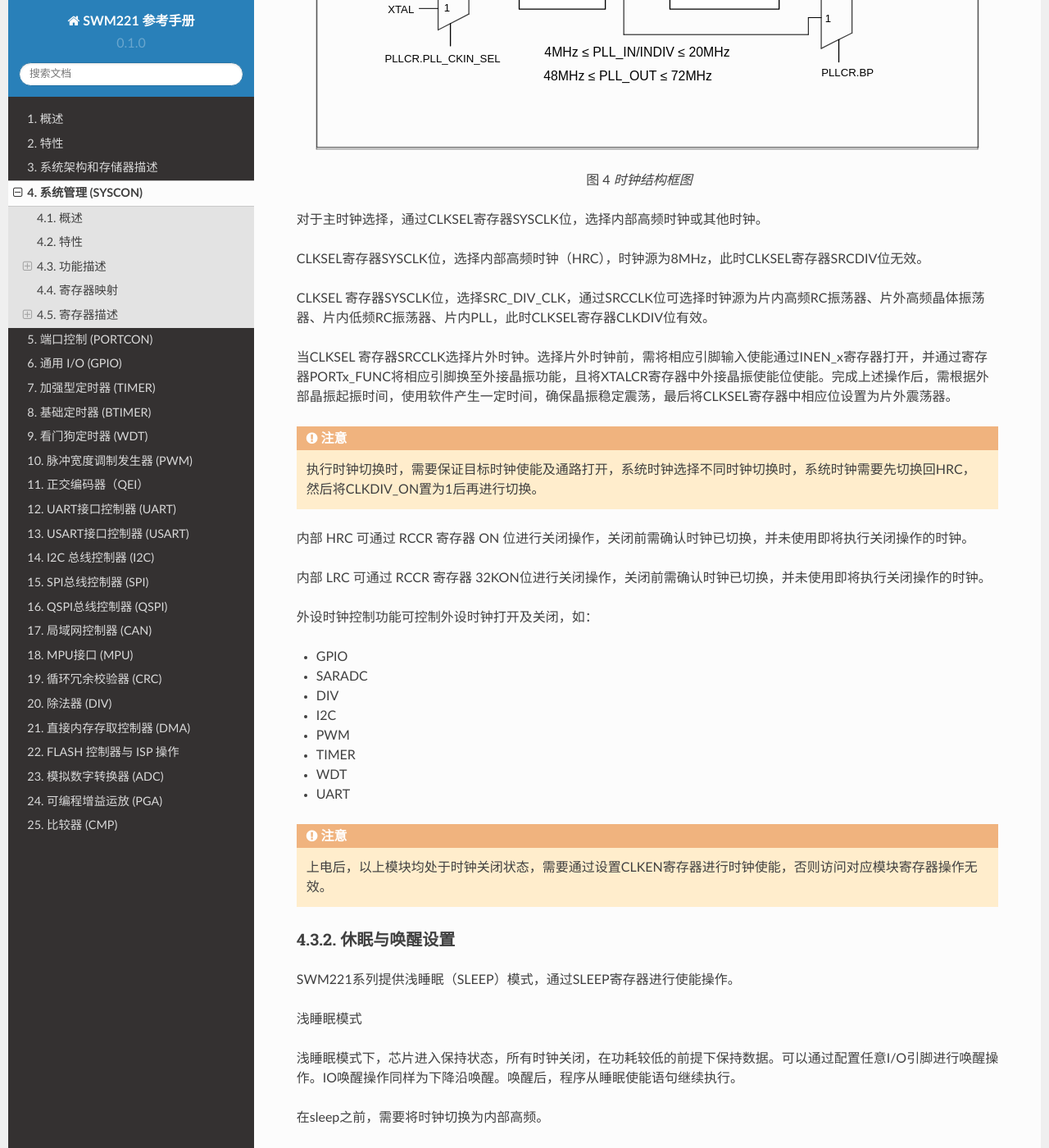
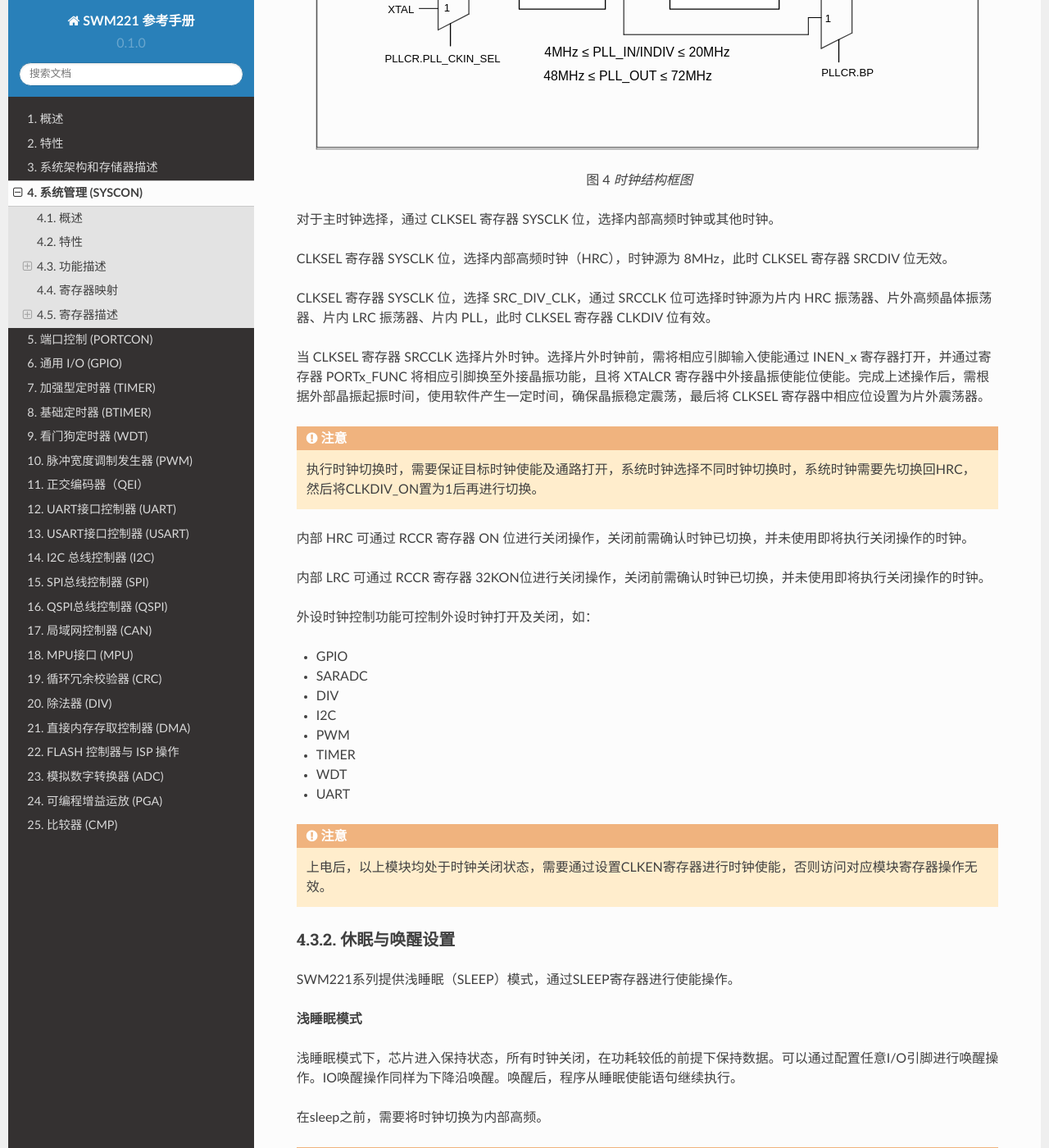
Before and after one commit to Synwit-Co-Ltd/swm221_reference_manual_public, a Sphinx documentation site: the page built from docs/source/blocks/SYSCON/index.rst, in a window 1280 px wide and 1400 px high, scrolled down 1445 px. Shown: the whole window at 82% size. Built offline with Sphinx 7.4.7 and the Read the Docs theme 2.0.0, drawn with Linux system fonts in a browser that asks for light colours; some of the changed text lies outside the part shown.

Commit message:
syscon sleep update

```diff
--- a/docs/source/blocks/SYSCON/functions.rst
+++ b/docs/source/blocks/SYSCON/functions.rst
@@ -22,15 +22,13 @@
 
    时钟结构框图
 
-对于主时钟选择，通过CLKSEL寄存器SYSCLK位，选择内部高频时钟或其他时钟。
+对于主时钟选择，通过 CLKSEL 寄存器 SYSCLK 位，选择内部高频时钟或其他时钟。
 
-CLKSEL寄存器SYSCLK位，选择内部高频时钟（HRC），时钟源为8MHz，此时CLKSEL寄存器SRCDIV位无效。
+CLKSEL 寄存器 SYSCLK 位，选择内部高频时钟（HRC），时钟源为 8MHz，此时 CLKSEL 寄存器 SRCDIV 位无效。
 
-CLKSEL
-寄存器SYSCLK位，选择SRC_DIV_CLK，通过SRCCLK位可选择时钟源为片内高频RC振荡器、片外高频晶体振荡器、片内低频RC振荡器、片内PLL，此时CLKSEL寄存器CLKDIV位有效。
+CLKSEL 寄存器 SYSCLK 位，选择 SRC_DIV_CLK，通过 SRCCLK 位可选择时钟源为片内 HRC 振荡器、片外高频晶体振荡器、片内 LRC 振荡器、片内 PLL，此时 CLKSEL 寄存器 CLKDIV 位有效。
 
-当CLKSEL
-寄存器SRCCLK选择片外时钟。选择片外时钟前，需将相应引脚输入使能通过INEN_x寄存器打开，并通过寄存器PORTx_FUNC将相应引脚换至外接晶振功能，且将XTALCR寄存器中外接晶振使能位使能。完成上述操作后，需根据外部晶振起振时间，使用软件产生一定时间，确保晶振稳定震荡，最后将CLKSEL寄存器中相应位设置为片外震荡器。
+当 CLKSEL 寄存器 SRCCLK 选择片外时钟。选择片外时钟前，需将相应引脚输入使能通过 INEN_x 寄存器打开，并通过寄存器 PORTx_FUNC 将相应引脚换至外接晶振功能，且将 XTALCR 寄存器中外接晶振使能位使能。完成上述操作后，需根据外部晶振起振时间，使用软件产生一定时间，确保晶振稳定震荡，最后将 CLKSEL 寄存器中相应位设置为片外震荡器。
 
 .. attention::
   执行时钟切换时，需要保证目标时钟使能及通路打开，系统时钟选择不同时钟切换时，系统时钟需要先切换回HRC，然后将CLKDIV_ON置为1后再进行切换。
@@ -42,19 +40,12 @@
 外设时钟控制功能可控制外设时钟打开及关闭，如：
 
 -  GPIO
-
 -  SARADC
-
 -  DIV
-
 -  I2C
-
 -  PWM
-
 -  TIMER
-
 -  WDT
-
 -  UART
 
 .. attention::
@@ -66,22 +57,25 @@
 
 SWM221系列提供浅睡眠（SLEEP）模式，通过SLEEP寄存器进行使能操作。
 
-浅睡眠模式
+**浅睡眠模式**
 
 浅睡眠模式下，芯片进入保持状态，所有时钟关闭，在功耗较低的前提下保持数据。可以通过配置任意I/O引脚进行唤醒操作。IO唤醒操作同样为下降沿唤醒。唤醒后，程序从睡眠使能语句继续执行。
 
 在sleep之前，需要将时钟切换为内部高频。
 
-注意：浅睡眠模式使能前需保证LRCLRC（32KHZ）时钟为使能状态，且将所有不需要唤醒操作的IO输入使能关闭（PORTCON模块中INEN_x寄存器）。
+.. attention::
+   浅睡眠模式使能前需保证 LRC（32KHZ）时钟为使能状态，且将所有不需要唤醒操作的 IO 输入使能关闭（PORTCON 模块中 INEN_x 寄存器）。
 
-FLASH深睡眠模式使能独立控制，默认为开启状态，进入睡眠模式和唤醒不需要单独操作，在核唤醒
-FLASH在20us后自动唤醒，在这20us内不能对FLASH操作，建议在SRAM中运行睡眠以及唤醒和等待的操作。
 
-端口唤醒
+.. important::
+   FLASH 深睡眠模式使能独立控制，默认为开启状态，进入睡眠模式和唤醒不需要单独操作，在核唤醒 FLASH 在 20us 后自动唤醒，在这 20us 内不能对FLASH操作，建议在SRAM中运行睡眠以及唤醒和等待的操作。
 
-浅睡眠模式下，可指定任意IO进行唤醒操作。
 
-示意图如图 6‑4所示。
+**端口唤醒**
+
+浅睡眠模式下，可指定任意 IO 进行唤醒操作。
+
+示意图如 :numref:`syscon_pin_wakeup`  所示。
 
 具体流程如下：
 
```
Also changed, not shown: other parts of docs/source/blocks/SYSCON/functions.rst (+2 -1 lines).
